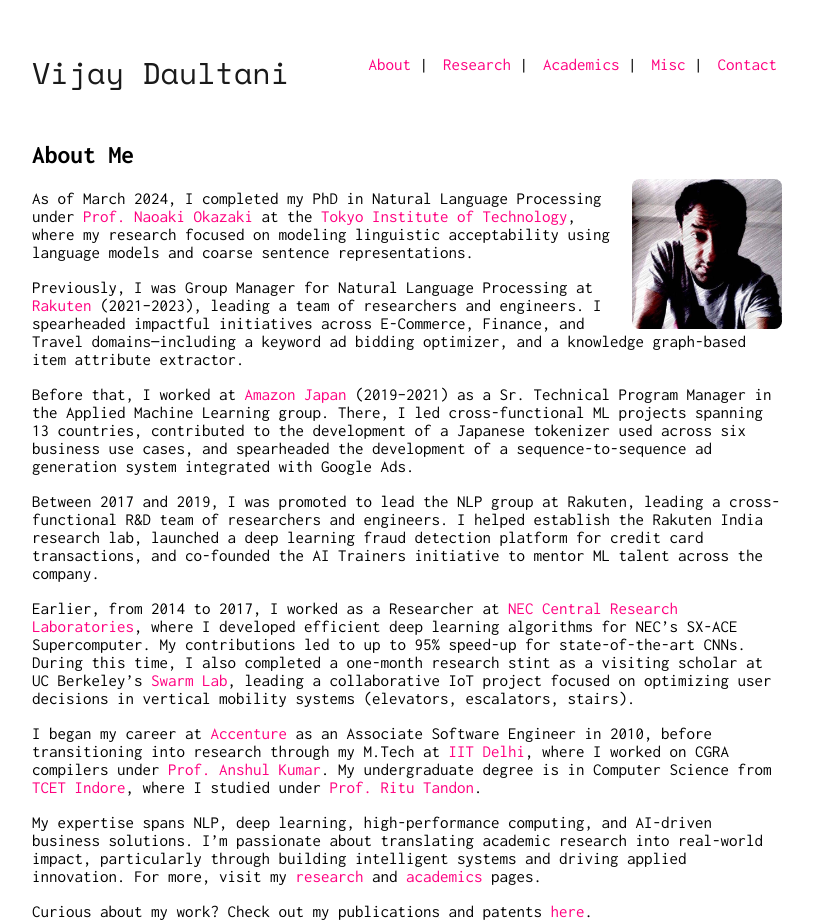
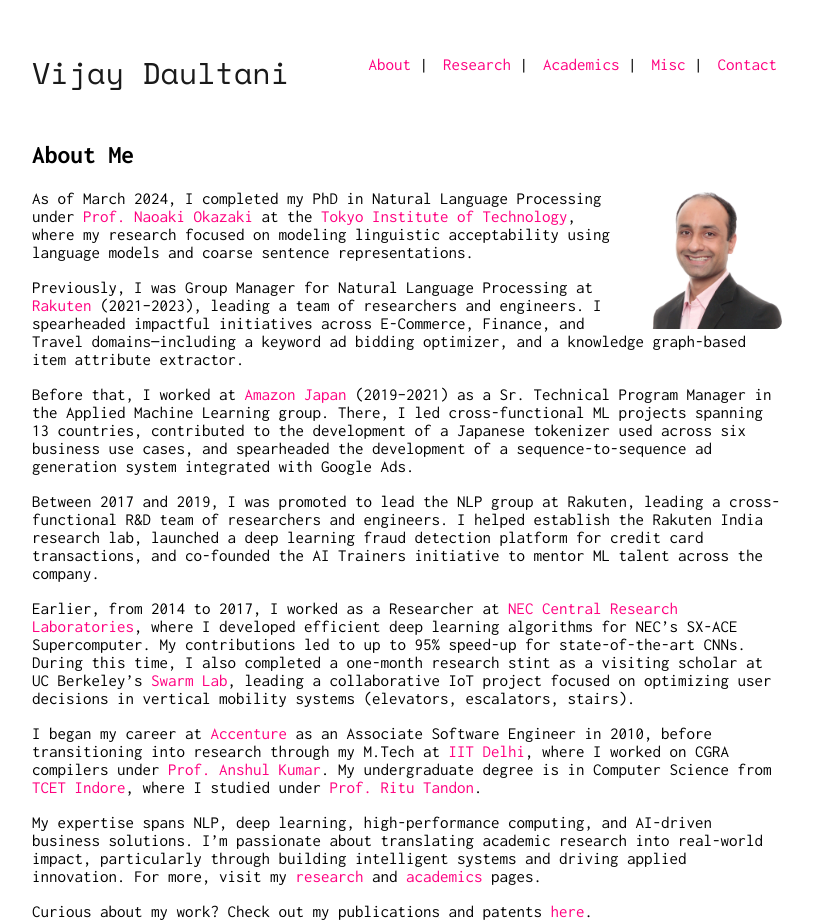
Before and after one commit to vijaydaultani/vijaydaultani.github.io, a Jekyll site: the page built from index.md, in a window 1280 px wide. Shown: the whole page, without its empty margins (233-1046 px from the left). Built offline with Jekyll 4.4.1, drawn with Linux system fonts in a browser that asks for light colours; our own code applies the rules of GitHub Pages for plain Markdown files.

Commit message:
updating the picture on index page

```diff
--- a/index.md
+++ b/index.md
@@ -4,7 +4,7 @@ layout: default
 
 ## About Me
 
-<img class="dp" src="/assets/image/vijay.jpg">
+<img class="dp" src="/assets/image/vijay2.jpg">
 
 As of March 2024, I completed my PhD in Natural Language Processing under [Prof. Naoaki Okazaki](https://www.chokkan.org/) at the [Tokyo Institute of Technology](https://www.titech.ac.jp/english/), where my research focused on modeling linguistic acceptability using language models and coarse sentence representations.
 
```
Also changed, not shown: assets/image/vijay1.jpg (renamed from assets/image/vijay.jpg), assets/image/vijay2.jpg (added).
